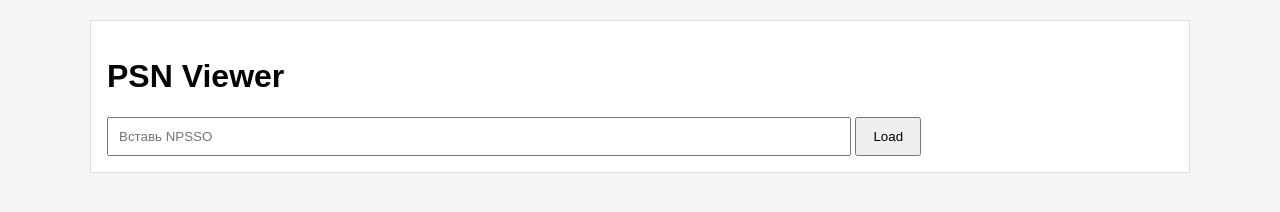
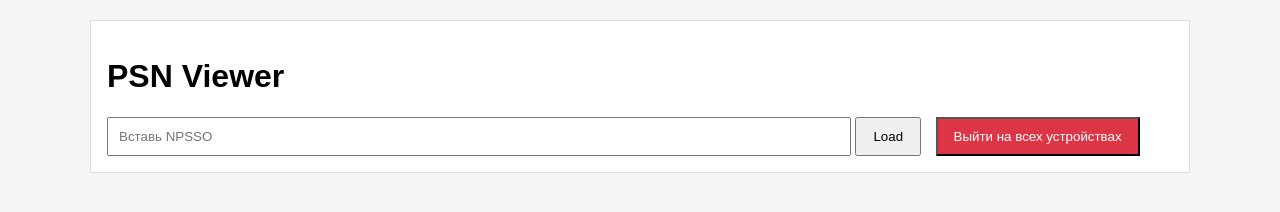
Before and after one commit to blacker23/psn-viewer, a website: page public/index.html in a window 1280 px wide. Drawn offline with Linux system fonts and the light colour scheme.

Commit message:
Update index.html

```diff
--- a/public/index.html
+++ b/public/index.html
@@ -50,6 +50,7 @@
     <h1>PSN Viewer</h1>
     <input id="npsso" placeholder="Вставь NPSSO" />
     <button id="load">Load</button>
+    <button id="logoutAll" style="margin-left: 10px; background-color: #dc3545; color: white;">Выйти на всех устройствах</button>
   </div>
 
   <div id="content"></div>
```
